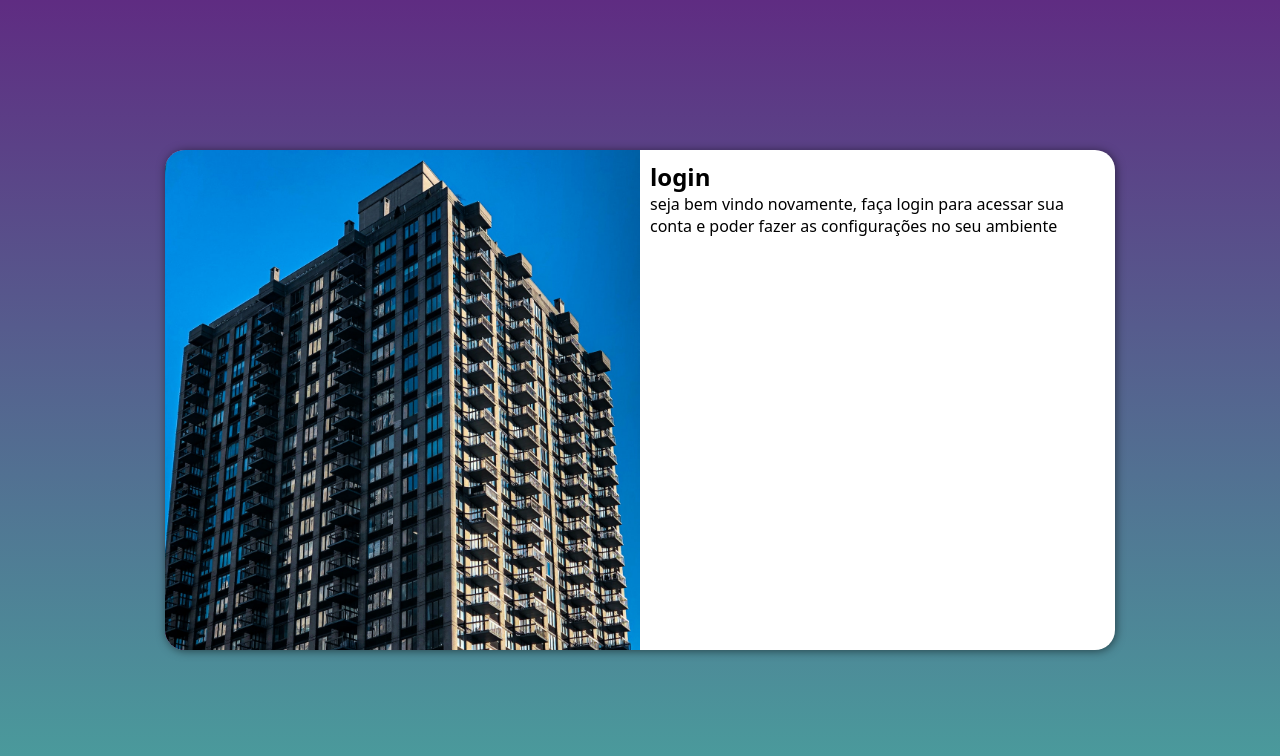
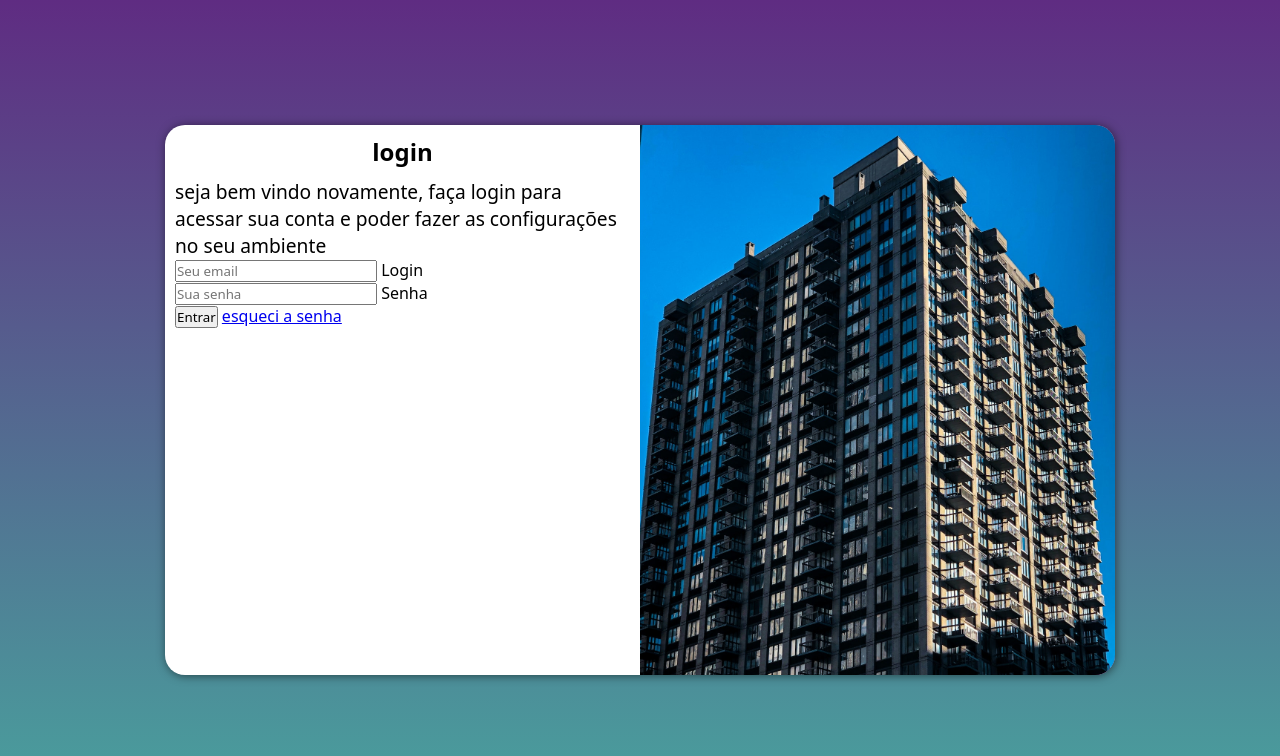
Before and after one commit to Henrique0722/projeto-login, a plain HTML site: page index.html in a window 1280 px wide. Drawn offline with Linux system fonts and the light colour scheme.

Commit message:
adicionado formulario

```diff
--- a/estilos/media-query.css
+++ b/estilos/media-query.css
@@ -32,13 +32,16 @@
     }
     section#login > div#imagem{
 
-        float: left;
+        float: right;
         width: 50%;
         height: 100%;
     }
     section#login > div#formulario{
-        float: right;
+        float: left;
         width: 50%;
+    }
+    div#formulario > p{
+        font-size: 1.2em;
     }
 
 }
--- a/estilos/style.css
+++ b/estilos/style.css
@@ -14,7 +14,7 @@ lilas: #5f2c82
 }
 body, html{
 background-color: #5f2c82;
-height: 10vh;
+height: 100vh;
 width: 100vw;
 }
 
@@ -32,8 +32,8 @@ section#login{
     transform: translate(-50%, -50%);
     overflow: hidden;
     background-color: white;
-    width: 250px;
-    height: 500px;
+    width: 280px;
+    height: 550px;
     border-radius: 20px;
     box-shadow: 1px 1px 10px rgba(0, 0, 0, 0.527);
     transition: width .4s, height .4s;
@@ -49,3 +49,11 @@ section#login > div#formulario{
     display: block;
     padding: 10px;
 }
+div#formulario > h1{
+    text-align: center;
+    margin-bottom: 10px;
+
+}
+div#formulario > p{
+    font-size: 0.8em;
+}
--- a/index.html
+++ b/index.html
@@ -6,6 +6,7 @@
     <meta name="viewport" content="width=device-width, initial-scale=1.0">
     <link rel="stylesheet" href="estilos/style.css">
     <link rel="stylesheet" href="estilos/media-query.css">
+
     <title>login</title>
 </head>
 <body>
@@ -18,7 +19,22 @@
                 <h1>login</h1>
                 <p>seja bem vindo novamente, faça login para acessar sua conta e poder fazer as configurações no seu ambiente</p>
                 <form action="login.php" method="post">
+                    <div class="campo">
 
+                        <input type="email" name="login" id="ilogin" placeholder="Seu email" required minlength="30">
+                        <label for="login">Login</label>
+
+                    </div>
+                    <div class="campo">
+
+                        <input type="password" name="senha" id="isenha" placeholder="Sua senha" autocomplete="current-password" required minlength="8">
+                        <label for="isenha">Senha</label>
+
+                    </div>
+                    <input type="submit" value="Entrar">
+                    <a href="esqueci.html">
+                        esqueci a senha
+                    </a>
                 </form>
 
             </div>
```
